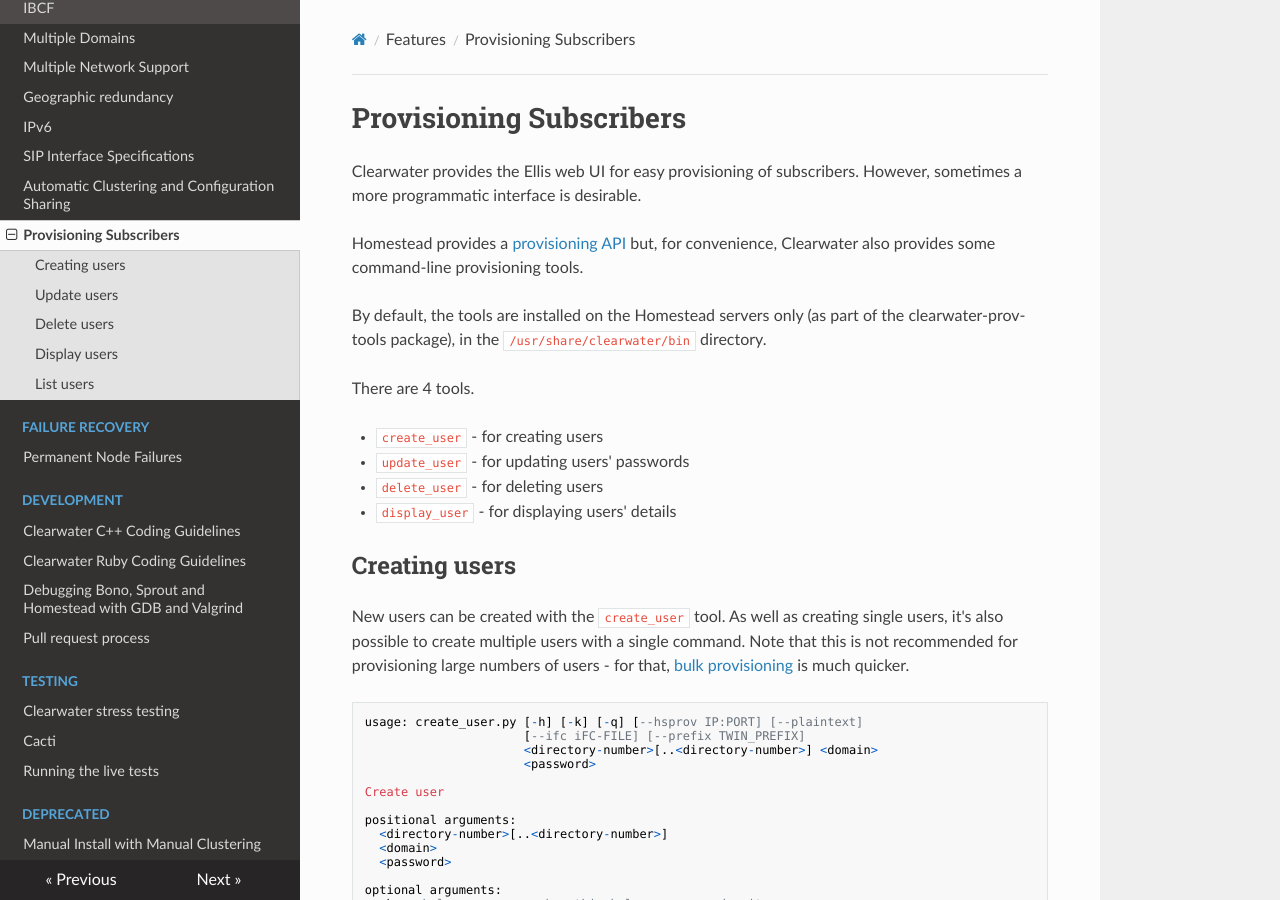
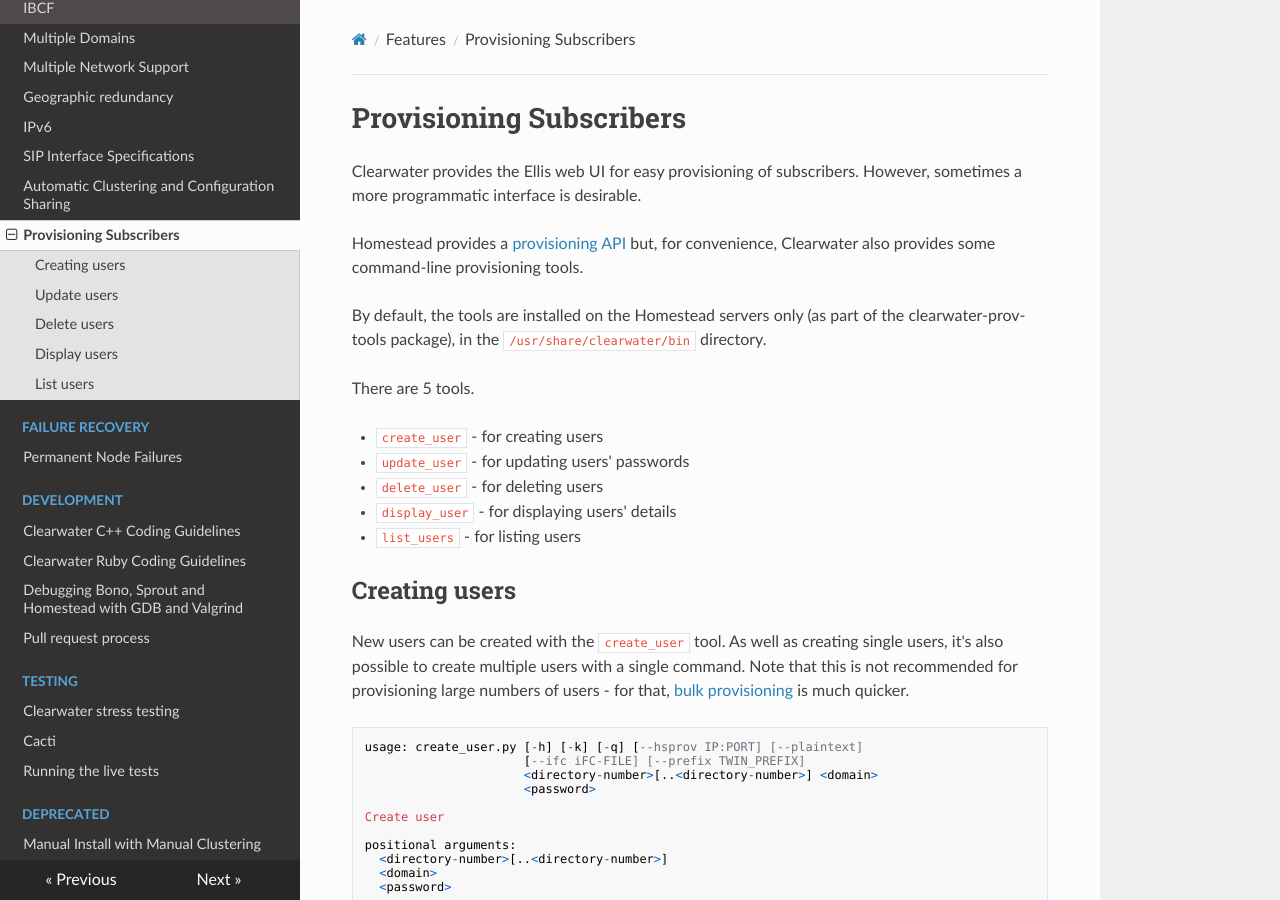
Before and after one commit to Metaswitch/clearwater-readthedocs, an MkDocs documentation site: the page built from docs/Provisioning_Subscribers.md, in a window 1280 px wide and 900 px high. Built offline with MkDocs 1.6.1, drawn with Linux system fonts in a browser that asks for light colours; nearby versions of some CDN libraries; old or Windows-style settings are respelled for this version of MkDocs.

Commit message:
Update Provisioning_Subscribers.md

```diff
--- a/docs/Provisioning_Subscribers.md
+++ b/docs/Provisioning_Subscribers.md
@@ -6,12 +6,13 @@ Homestead provides a [provisioning API](https://github.com/Metaswitch/crest/blob
 
 By default, the tools are installed on the Homestead servers only (as part of the clearwater-prov-tools package), in the `/usr/share/clearwater/bin` directory.
 
-There are 4 tools.
+There are 5 tools.
 
 *   `create_user` - for creating users
 *   `update_user` - for updating users' passwords
 *   `delete_user` - for deleting users
 *   `display_user` - for displaying users' details
+*   `list_users` - for listing users
 
 ## Creating users
 
```
